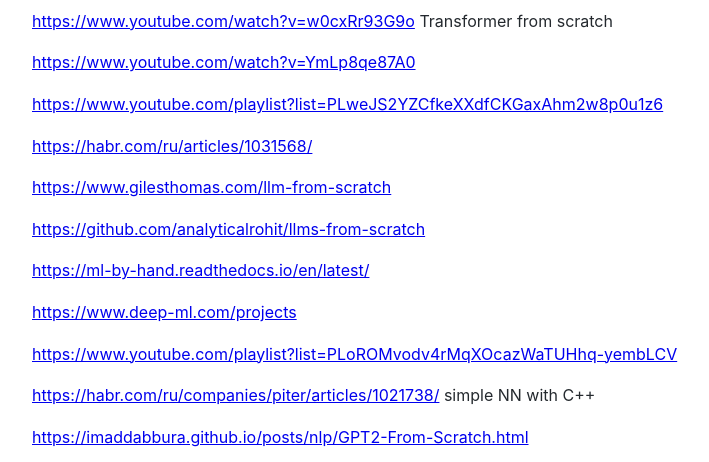
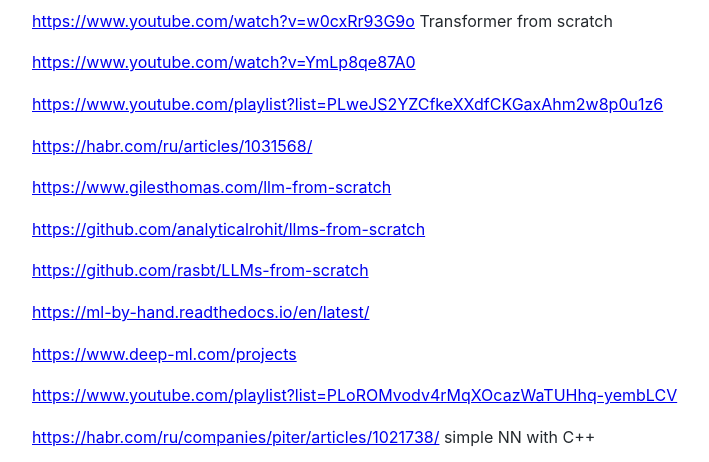
Before and after one commit to Michael-Lubinsky/michael-lubinsky.github.com, a Jekyll site: the page built from ml/from_scratch.md, in a window 1280 px wide and 900 px high, scrolled down 339 px, cut to the strip 0-462 px from the top of the window. Shown: the whole strip, without its empty margins (158-867 px from the left). Built offline with Jekyll 4.4.1, drawn with Linux system fonts in a browser that asks for light colours; our own code applies the rules of GitHub Pages for plain Markdown files.

Commit message:
Update from_scratch.md

```diff
--- a/ml/from_scratch.md
+++ b/ml/from_scratch.md
@@ -28,6 +28,8 @@
 <https://www.gilesthomas.com/llm-from-scratch>
 
 <https://github.com/analyticalrohit/llms-from-scratch>
+
+<https://github.com/rasbt/LLMs-from-scratch>
 
 <https://ml-by-hand.readthedocs.io/en/latest/>
 
```
